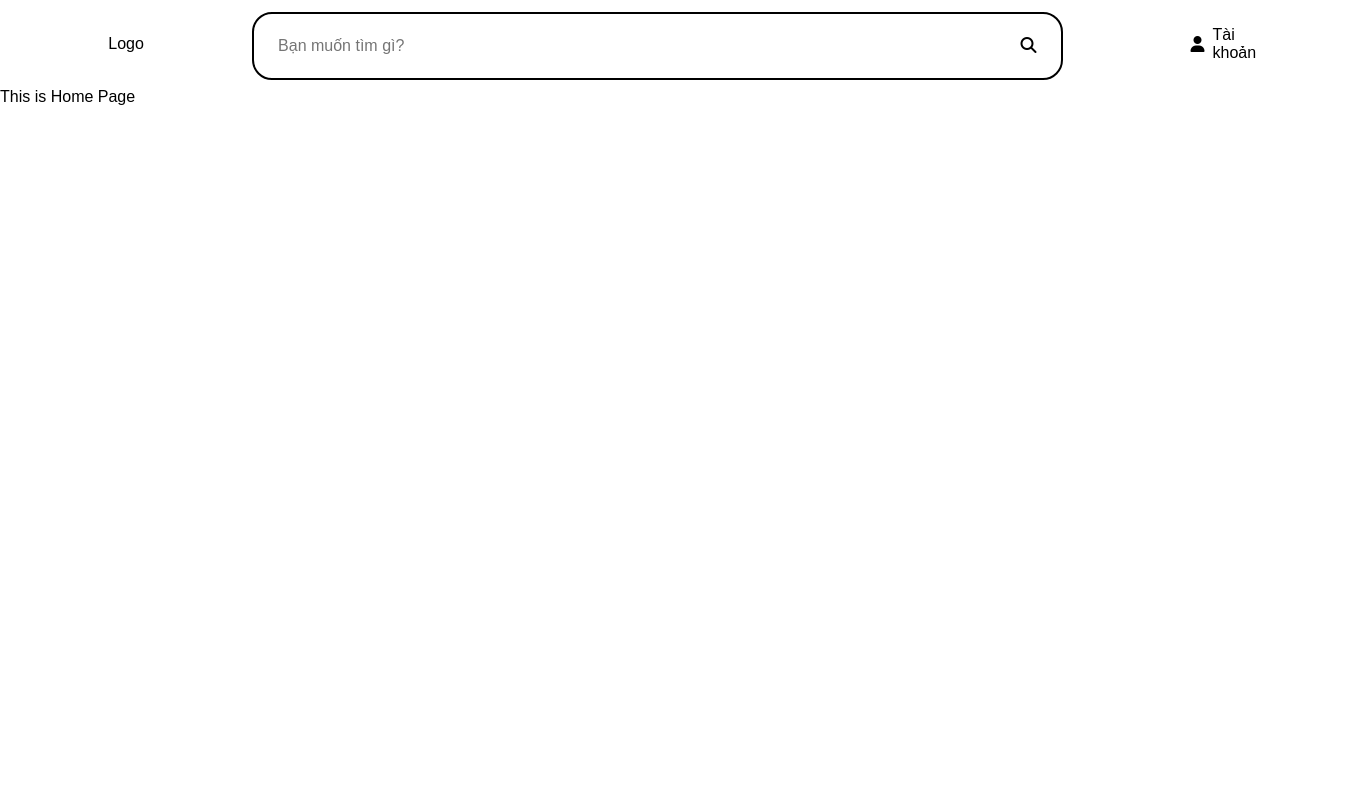
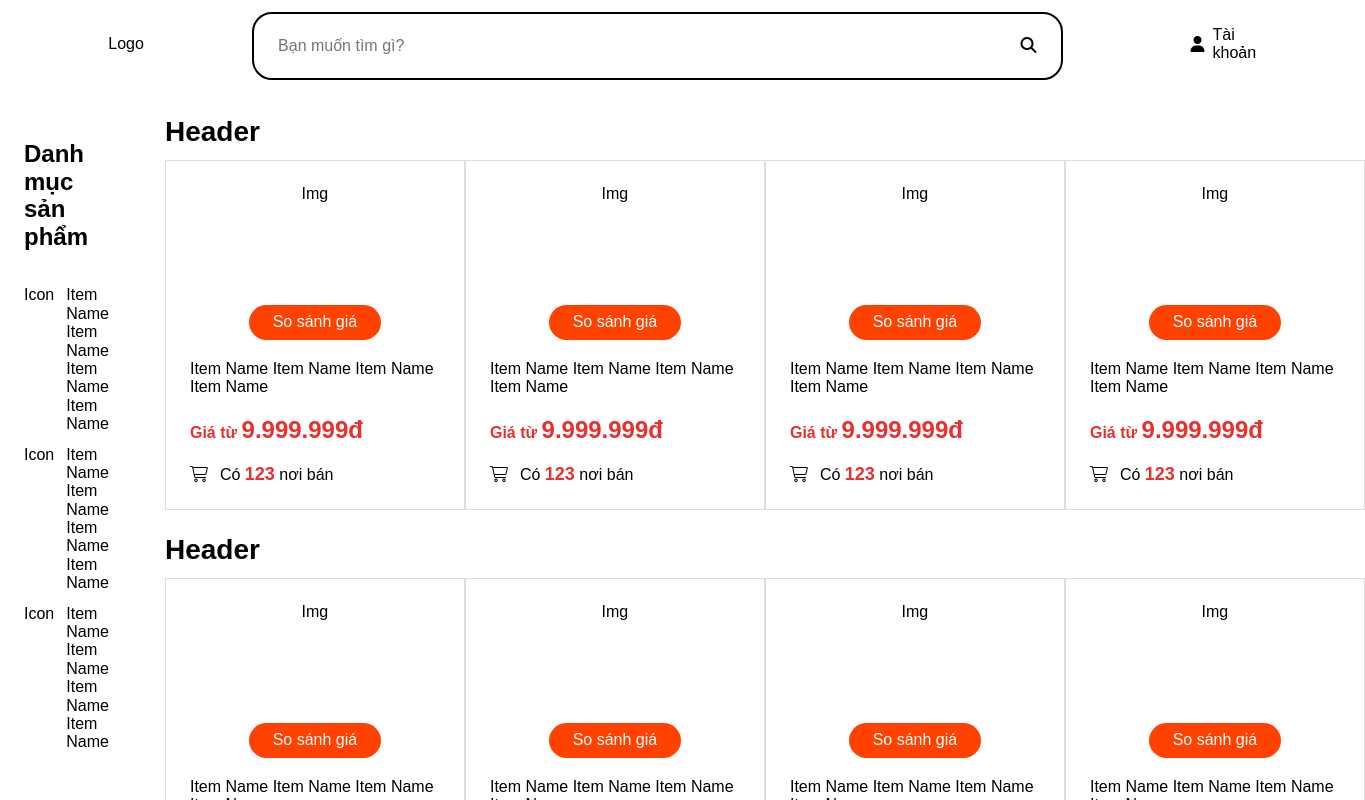
Before and after one commit to tranvanluyt2203/pbl7-web, a React (Vite) app: page / in a window 1280 px wide. Shown: the top 800 px of the page, 1365 px wide, since content can reach past the window. Built offline with nearby package versions, Linux system fonts and the light colour scheme.

Commit message:
Create HomePage

```diff
--- a/src/components/Sidebar/Sidebar.scss
+++ b/src/components/Sidebar/Sidebar.scss
@@ -1,6 +1,4 @@
 .sidebar_container {
-    width: 15%;
-
     padding: 0 24px 24px 24px;
 
     .sidebar_header {
--- a/src/containers/User/HomePage.jsx
+++ /dev/null
@@ -1,9 +0,0 @@
-const HomePage = () => {
-  return (
-    <>
-      <div>This is Home Page</div>
-    </>
-  );
-};
-
-export default HomePage;
--- /dev/null
+++ b/src/containers/User/HomePage/HomePage.jsx
@@ -0,0 +1,21 @@
+import Sidebar from "../../../components/Sidebar/Sidebar";
+import ProductBlock from "../../../components/ProductBlock/ProductBlock";
+import "./HomePage.scss";
+
+const HomePage = () => {
+  return (
+    <>
+      <div className="homePage__container">
+        <div className="homePage__sidebar">
+          <Sidebar></Sidebar>
+        </div>
+        <div className="homePage__content">
+          <ProductBlock></ProductBlock>
+          <ProductBlock></ProductBlock>
+        </div>
+      </div>
+    </>
+  );
+};
+
+export default HomePage;
--- /dev/null
+++ b/src/containers/User/HomePage/HomePage.scss
@@ -0,0 +1,13 @@
+.homePage__container{
+    display: flex;
+    gap:32px;
+    margin-top: 28px;
+
+    .homePage__sidebar{
+        width: 15%;
+    }
+
+    .homePage__content>div{
+        margin-bottom: 24px;
+    }
+}
--- a/src/utils/router.jsx
+++ b/src/utils/router.jsx
@@ -1,5 +1,5 @@
 import ProductBlock from "../components/ProductBlock/ProductBlock";
-import HomePage from "../containers/User/HomePage";
+import HomePage from "../containers/User/HomePage/HomePage";
 
 
 const userRoutes = [{ path: "/", component: HomePage }];
```
